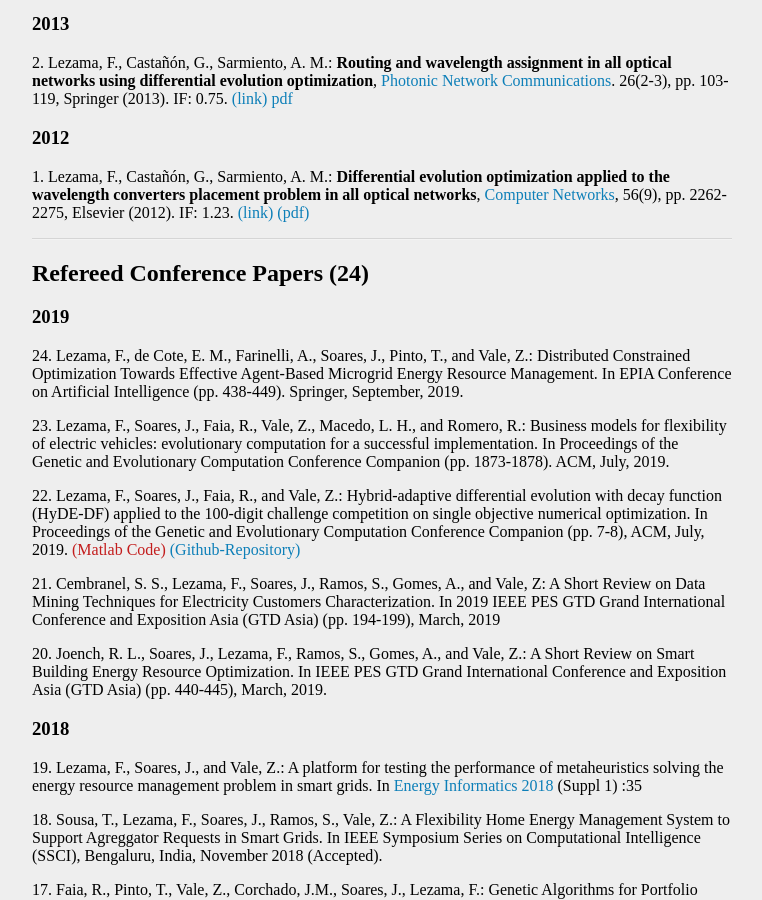
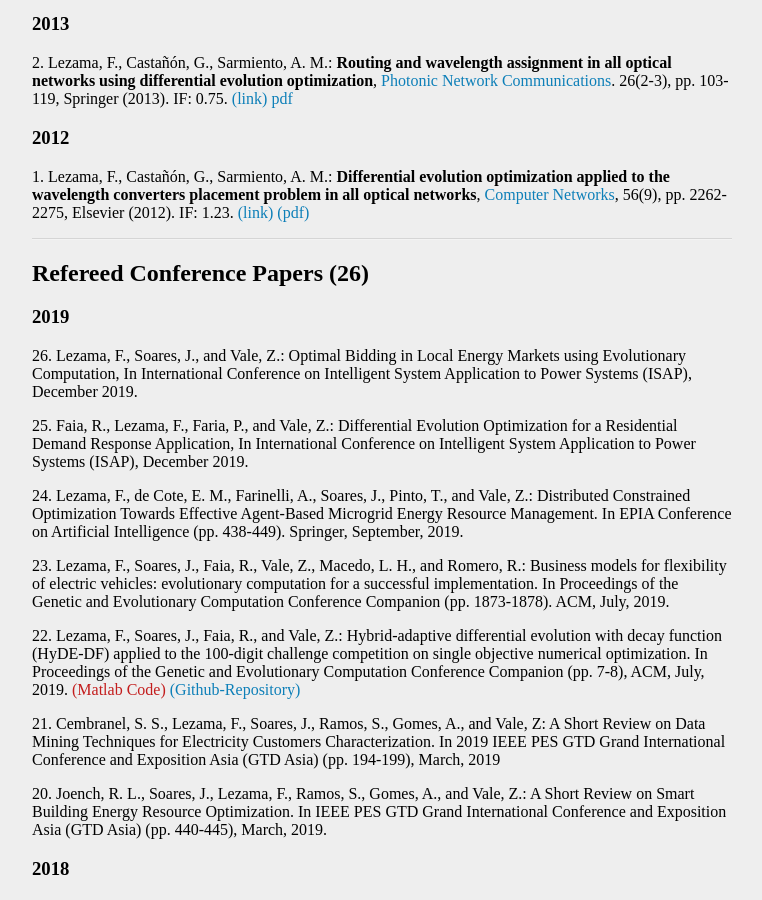
Before and after one commit to fernandolezama/fernandolezama.github.io, a Jekyll site: the page built from publication.md, in a window 1280 px wide and 900 px high, scrolled down 1660 px. Shown: the whole window, without its empty margins (258-1020 px from the left). Built offline with Jekyll 4.4.1, drawn with Linux system fonts in a browser that asks for light colours.

Commit message:
Update publication.md

```diff
--- a/publication.md
+++ b/publication.md
@@ -67,9 +67,14 @@ Please also see [Google Scholar](https://scholar.google.com/citations?user=LIpiL
 
 ---
 
-## Refereed Conference Papers (24)
+## Refereed Conference Papers (26)
 
 ### 2019
+
+26\. Lezama, F., Soares, J., and Vale, Z.: Optimal Bidding in Local Energy Markets using Evolutionary Computation, In International Conference on Intelligent System Application to Power Systems (ISAP), December 2019.
+
+25\. Faia, R., Lezama, F., Faria, P., and Vale, Z.: Differential Evolution Optimization for a Residential Demand Response Application, In International Conference on Intelligent System Application to Power Systems (ISAP), December 2019.
+
 24\. Lezama, F., de Cote, E. M., Farinelli, A., Soares, J., Pinto, T., and Vale, Z.: Distributed Constrained Optimization Towards Effective Agent-Based Microgrid Energy Resource Management. In EPIA Conference on Artificial Intelligence (pp. 438-449). Springer, September, 2019.
 
 23\. Lezama, F., Soares, J., Faia, R., Vale, Z., Macedo, L. H., and Romero, R.: Business models for flexibility of electric vehicles: evolutionary computation for a successful implementation. In Proceedings of the Genetic and Evolutionary Computation Conference Companion (pp. 1873-1878). ACM, July, 2019.
```
